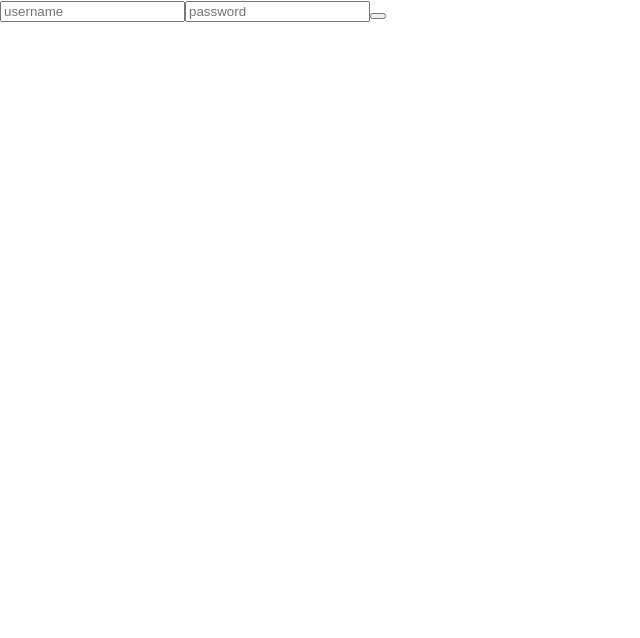
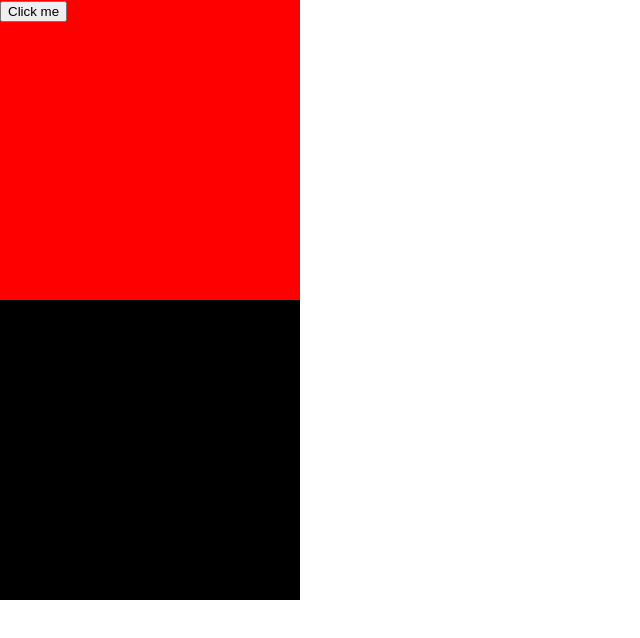
Before and after one commit to Midhat10/my-app, a React (Create React App) app: page / in a window 1280 px wide. Shown: the top 638 px of the page, without its empty margins (0-640 px from the left). Built offline with nearby package versions, Linux system fonts and the light colour scheme.

Commit message:
Теперь работа с листами, с ховером закончили

```diff
--- a/src/App.tsx
+++ b/src/App.tsx
@@ -1,16 +1,21 @@
-import { useState } from "react";
-import useInput from "./hooks/useInput.tsx";
+import { useRef, useState } from "react";
+import Hover from "./components/Hover.tsx";
+import useHover from "./hooks/userHover.js";
 
 function App() {
-  const username = useInput("");
-  const password = useInput("");
+  const ref = useRef();
+  const isBlackHovering = useHover(ref);
   return (
     <div>
-      <input {...username} type="text" placeholder="username" />
-      <input {...password} type="text" placeholder="password" />
-      <button
-        onClick={() => console.log(username.value, password.value)}
-      ></button>
+      <Hover />
+      <div
+        ref={ref}
+        style={{
+          width: 300,
+          height: 300,
+          backgroundColor: isBlackHovering ? "blue" : "black",
+        }}
+      ></div>
     </div>
   );
 }
--- a/src/components/Hover.tsx
+++ b/src/components/Hover.tsx
@@ -1,6 +1,21 @@
+import { useRef } from "react";
+import useHover from "../hooks/userHover";
+
 function Hover() {
+  const ref = useRef();
+  const isHovering = useHover(ref);
+
   return (
-    <div style={{ width: 300, height: 300, backgroundColor: "red" }}></div>
+    <div
+      ref={ref}
+      style={{
+        width: 300,
+        height: 300,
+        backgroundColor: isHovering ? "red" : "green",
+      }}
+    >
+      <button onClick={() => console.log(ref.current)}>Click me</button>
+    </div>
   );
 }
 
--- /dev/null
+++ b/src/hooks/userHover.js
@@ -0,0 +1,27 @@
+import { useEffect, useState } from "react";
+
+export default function useHover(ref) {
+  const [isHovering, setHovering] = useState(false);
+
+  const on = () => setHovering(true);
+  const off = () => setHovering(false);
+
+  useEffect(() => {
+    if (!ref.current) {
+      return;
+    }
+    const node = ref.current;
+
+    node.addEventListener("mouseenter", on);
+    node.addEventListener("mousemove", on);
+    node.addEventListener("mouseleave", off);
+
+    return function () {
+      node.removeEventListener("mouseenter", on);
+      node.removeEventListener("mousemove", on);
+      node.removeEventListener("mouseleave", off);
+    };
+  }, []);
+
+  return isHovering;
+}
```
Also changed, not shown: src/hooks/useInput.js (renamed from src/hooks/useInput.tsx).
